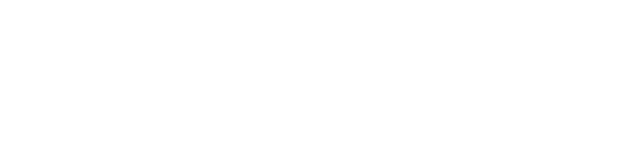
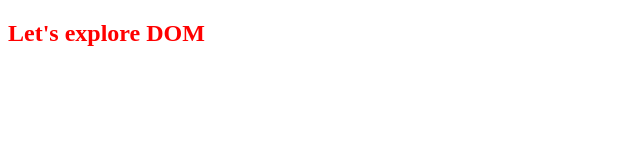
Before and after one commit to exploitx632/milestone-05, a plain HTML site: page Module@24/lecture-01/index.html in a window 1280 px wide. Shown: the whole page, without its empty margins (0-640 px from the left). Drawn offline with Linux system fonts and the light colour scheme.

Commit message:
added module

```diff
--- a/index.html
+++ b/Module@24/lecture-01/index.html
@@ -4,8 +4,14 @@
     <meta charset="UTF-8">
     <meta name="viewport" content="width=device-width, initial-scale=1.0">
     <title>Document</title>
+    <link rel="stylesheet" href="style.css">
 </head>
 <body>
+    <h2>Let's explore DOM</h2>
 
+
+
+
+    <script src="script.js"></script>
 </body>
 </html>
--- /dev/null
+++ b/Module@24/lecture-01/script.js
@@ -0,0 +1 @@
+console.log('js is connected');
--- /dev/null
+++ b/Module@24/lecture-01/style.css
@@ -0,0 +1,3 @@
+h2{
+    color: red;
+}
```
Also changed, not shown: 1 other file.
